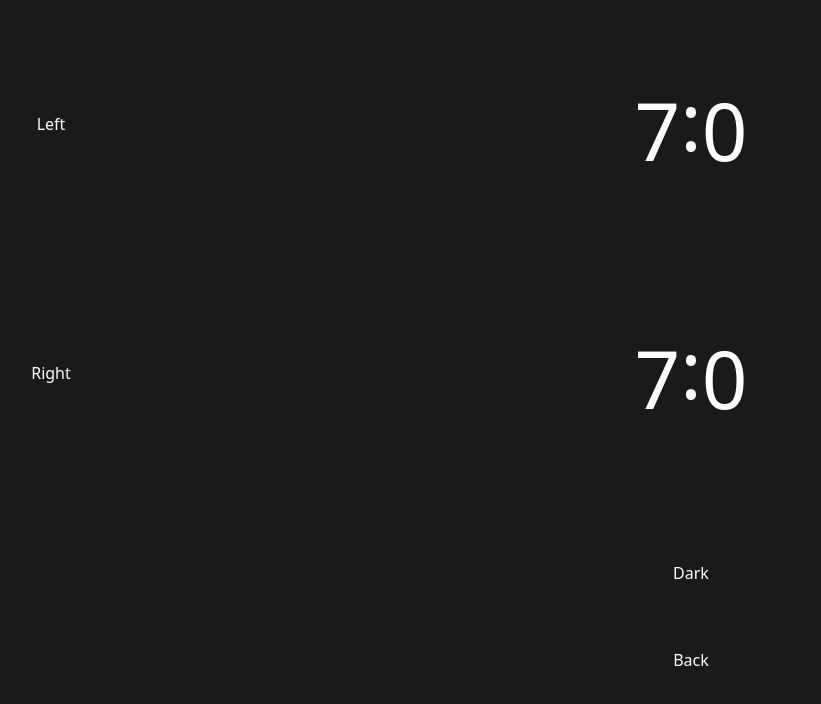
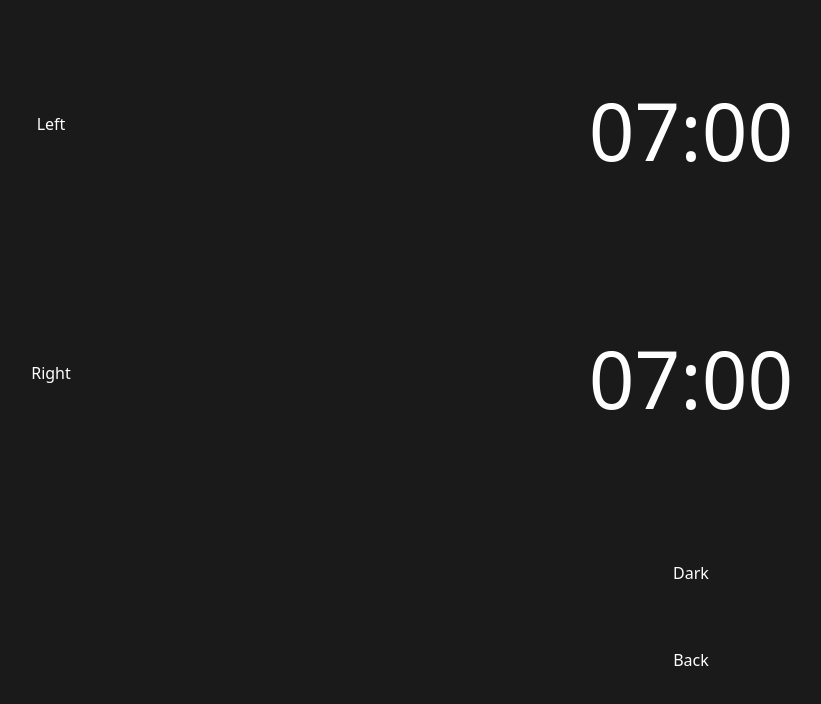
Before and after one commit to esbenbjerre/chess-clock, a Vue app: page / in a window 1280 px wide. Both pictures are taken after a click on the button "Setup". Shown: the top 704 px of the page, without its empty margins (141-962 px from the left). Built offline with nearby package versions, Linux system fonts and the light colour scheme.

Commit message:
feat: refactor settings input

```diff
--- a/src/App.vue
+++ b/src/App.vue
@@ -3,16 +3,16 @@
       Please turn your device to landscape mode
   </div>
   <div v-if="settings.showSetup" class="container two-columns">
-    <div class="setup-description"><label for="left-minutes">Left</label></div>
+    <div class="setup-description"><label for="left-time">Left</label></div>
     <div class="clock-setup">
       <div class="text-align-center">
-        <input type="number" pattern="\d*" id="left-minutes" class="minutes" v-model="settings.left.minutes">:<input type="number" pattern="\d*" class="seconds" v-model="settings.left.seconds">
+        <input type="text" id="left-time" class="text-align-center" v-model="leftTime">
       </div>
     </div>
-    <div class="setup-description"><label for="right-minutes">Right</label></div>
+    <div class="setup-description"><label for="right-time">Right</label></div>
     <div class="clock-setup">
       <div class="text-align-center">
-        <input type="number" pattern="\d*" id="right-minutes" class="minutes" v-model="settings.right.minutes">:<input type="number" pattern="\d*" class="seconds" v-model="settings.right.seconds">
+        <input type="text" id="right-time" class="text-align-center" v-model="rightTime">
       </div>
     </div>
     <div/>
@@ -78,6 +78,36 @@ const right = ref({
   milliseconds: 0
 })
 let timer = 0
+
+function validTime(time: string): boolean {
+  return (/^([0-9]|0[0-9]|1[0-9]|2[0-3]):[0-5][0-9]$/).test(time)
+}
+
+const leftTime = computed({
+  get() {
+    return toString(left)
+  },
+  set(time: string) {
+    if (validTime(time)) {
+      const timeSplit = time.split(':')
+      settings.value.left.minutes = Number(timeSplit[0])
+      settings.value.left.seconds = Number(timeSplit[1])
+    }
+  }
+})
+
+const rightTime = computed({
+  get() {
+    return toString(right)
+  },
+  set(time: string) {
+    if (validTime(time)) {
+      const timeSplit = time.split(':')
+      settings.value.right.minutes = Number(timeSplit[0])
+      settings.value.right.seconds = Number(timeSplit[1])
+    }
+  }
+})
 
 const theme = computed({
   get() {
--- a/src/assets/main.css
+++ b/src/assets/main.css
@@ -129,14 +129,6 @@ input {
   vertical-align: middle;
 }
 
-.minutes {
-  text-align: right;
-}
-
-.seconds {
-  text-align: left;
-}
-
 input::-webkit-outer-spin-button,
 input::-webkit-inner-spin-button {
   -webkit-appearance: none;
```
